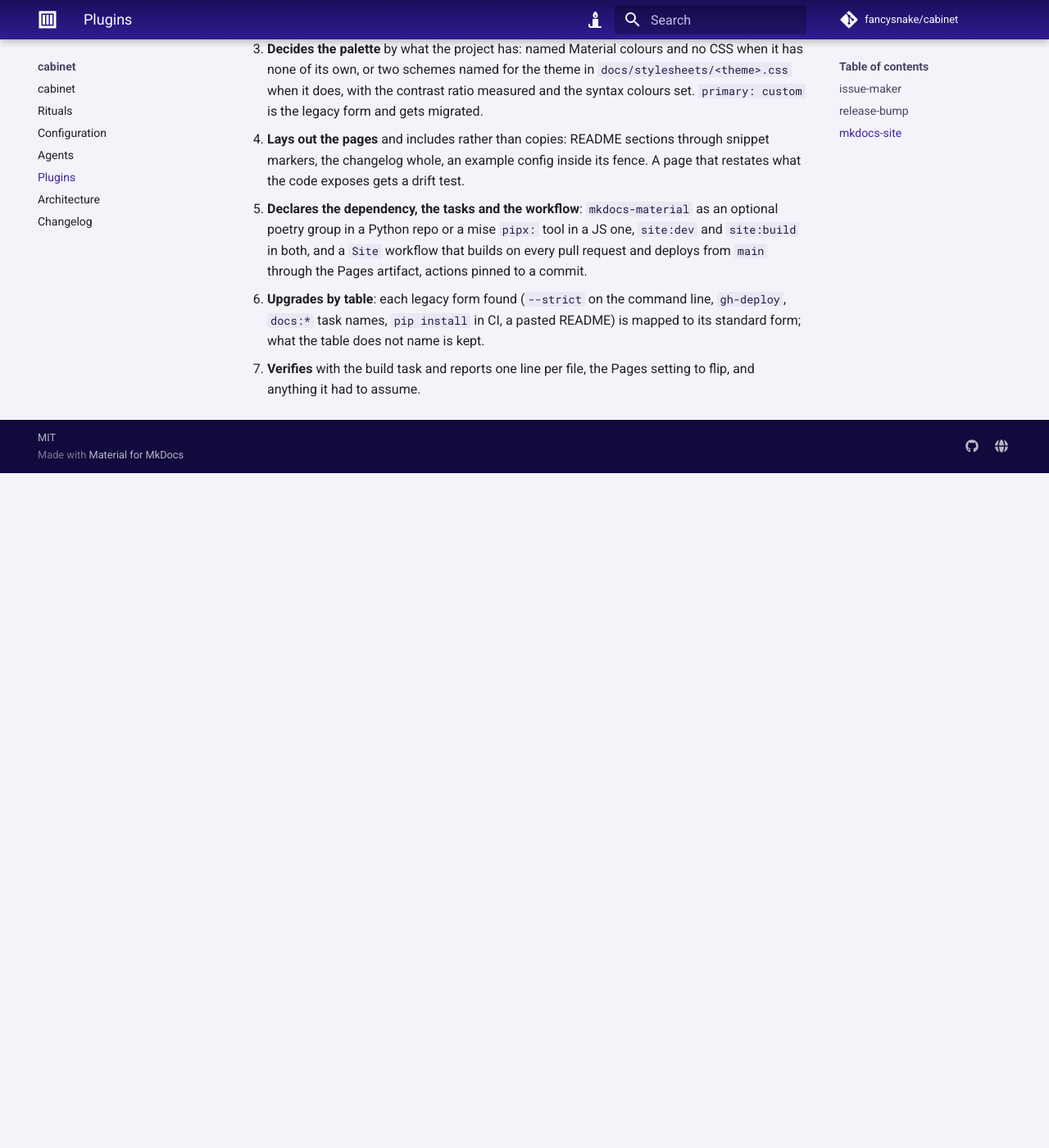
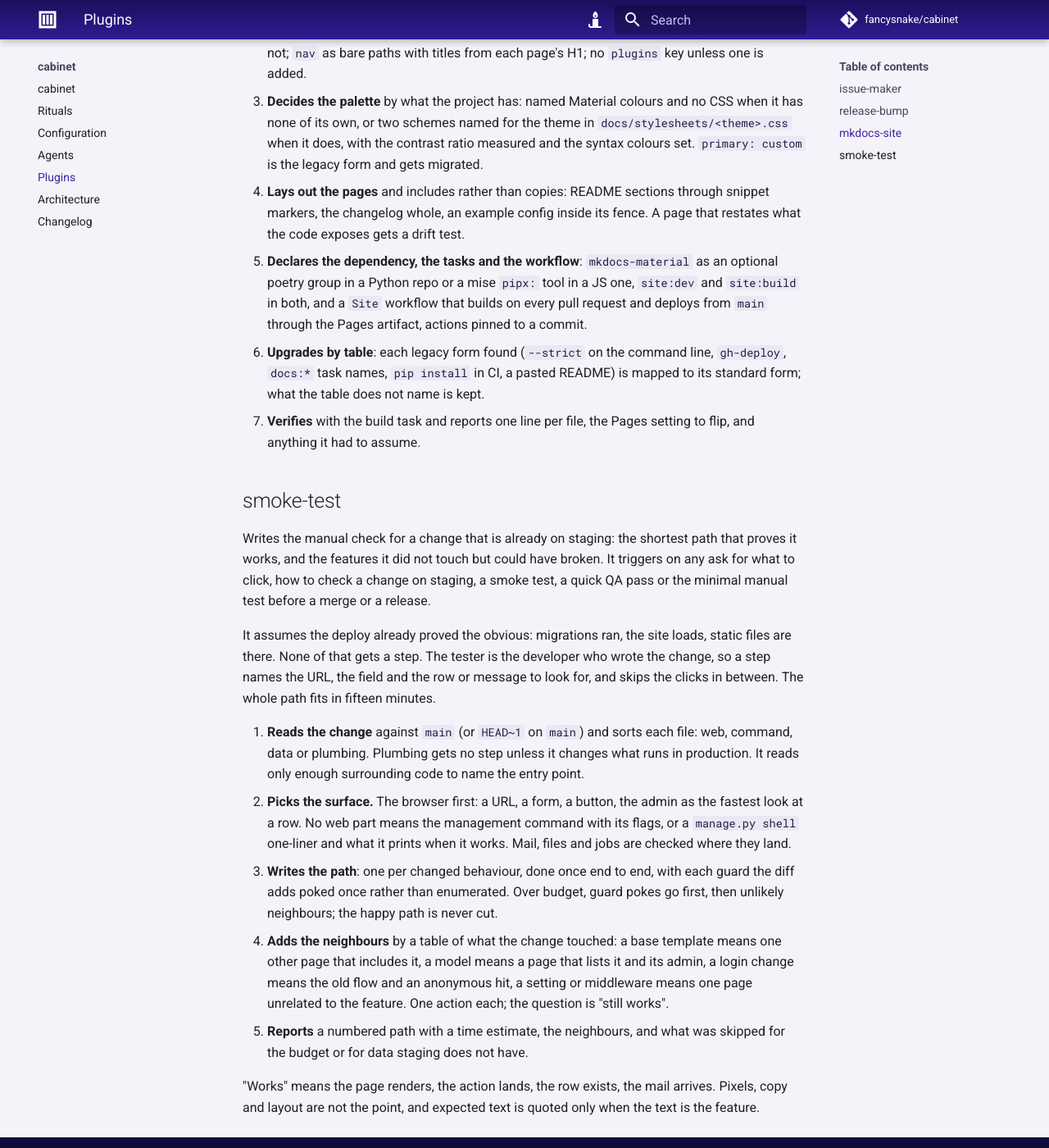
Before and after one commit to fancysnake/cabinet, an MkDocs documentation site: the page built from docs/plugins.md, in a window 1280 px wide and 1400 px high, scrolled down 2859 px. Shown: the whole window at 82% size. Built offline with MkDocs 1.6.1 and Material for MkDocs 9.7.7, drawn with Linux system fonts in a browser that asks for light colours; comment, search, counter and statistics services are not loaded; before the commit the page ends 3436 px from its top, so only the background shows below that; some of the changed text lies outside the part shown.

Commit message:
Add the smoke-test plugin
A skill that writes the fifteen-minute manual check for a change already on
staging: the shortest path through the browser, or a Django command when
there is no web part, that proves the change works, plus a table of untouched
neighbours it could have broken. It assumes the deploy proved the obvious and
the tester is the developer, so steps name the URL, the field and the row
and skip the clicks in between.

````diff
--- a/docs/plugins.md
+++ b/docs/plugins.md
@@ -10,6 +10,7 @@ you already have open.
 | `issue-maker`  | `issue-maker`  | files or updates a GitHub issue, checked against the code first |
 | `release-bump` | `release-bump` | cuts a release: the version, the changelog, the docs         |
 | `mkdocs-site`  | `mkdocs-site`  | sets up a MkDocs site, or upgrades one to the standard       |
+| `smoke-test`   | `smoke-test`   | writes the fifteen-minute manual check for a change on staging |
 
 Add the marketplace once, then install what you want:
 
@@ -18,6 +19,7 @@ claude plugin marketplace add fancysnake/cabinet
 claude plugin install issue-maker@cabinet
 claude plugin install release-bump@cabinet
 claude plugin install mkdocs-site@cabinet
+claude plugin install smoke-test@cabinet
 ```
 
 Or from inside a session: `/plugin marketplace add fancysnake/cabinet`, then
@@ -141,3 +143,41 @@ Pages workflow.
    kept.
 7. **Verifies** with the build task and reports one line per file, the
    Pages setting to flip, and anything it had to assume.
+
+## smoke-test
+
+Writes the manual check for a change that is already on staging: the
+shortest path that proves it works, and the features it did not touch but
+could have broken. It triggers on any ask for what to click, how to check a
+change on staging, a smoke test, a quick QA pass or the minimal manual test
+before a merge or a release.
+
+It assumes the deploy already proved the obvious: migrations ran, the site
+loads, static files are there. None of that gets a step. The tester is the
+developer who wrote the change, so a step names the URL, the field and the
+row or message to look for, and skips the clicks in between. The whole path
+fits in fifteen minutes.
+
+1. **Reads the change** against `main` (or `HEAD~1` on `main`) and sorts
+   each file: web, command, data or plumbing. Plumbing gets no step unless
+   it changes what runs in production. It reads only enough surrounding code
+   to name the entry point.
+2. **Picks the surface.** The browser first: a URL, a form, a button, the
+   admin as the fastest look at a row. No web part means the management
+   command with its flags, or a `manage.py shell` one-liner and what it
+   prints when it works. Mail, files and jobs are checked where they land.
+3. **Writes the path**: one per changed behaviour, done once end to end,
+   with each guard the diff adds poked once rather than enumerated. Over
+   budget, guard pokes go first, then unlikely neighbours; the happy path
+   is never cut.
+4. **Adds the neighbours** by a table of what the change touched: a base
+   template means one other page that includes it, a model means a page
+   that lists it and its admin, a login change means the old flow and an
+   anonymous hit, a setting or middleware means one page unrelated to the
+   feature. One action each; the question is "still works".
+5. **Reports** a numbered path with a time estimate, the neighbours, and
+   what was skipped for the budget or for data staging does not have.
+
+"Works" means the page renders, the action lands, the row exists, the mail
+arrives. Pixels, copy and layout are not the point, and expected text is
+quoted only when the text is the feature.
````
Also changed, not shown: CHANGELOG.md (+6 -0 lines), README.md (+1 -0 lines), plugins/smoke-test/skills/smoke-test/SKILL.md (added, +100 -0 lines), 2 other files.
